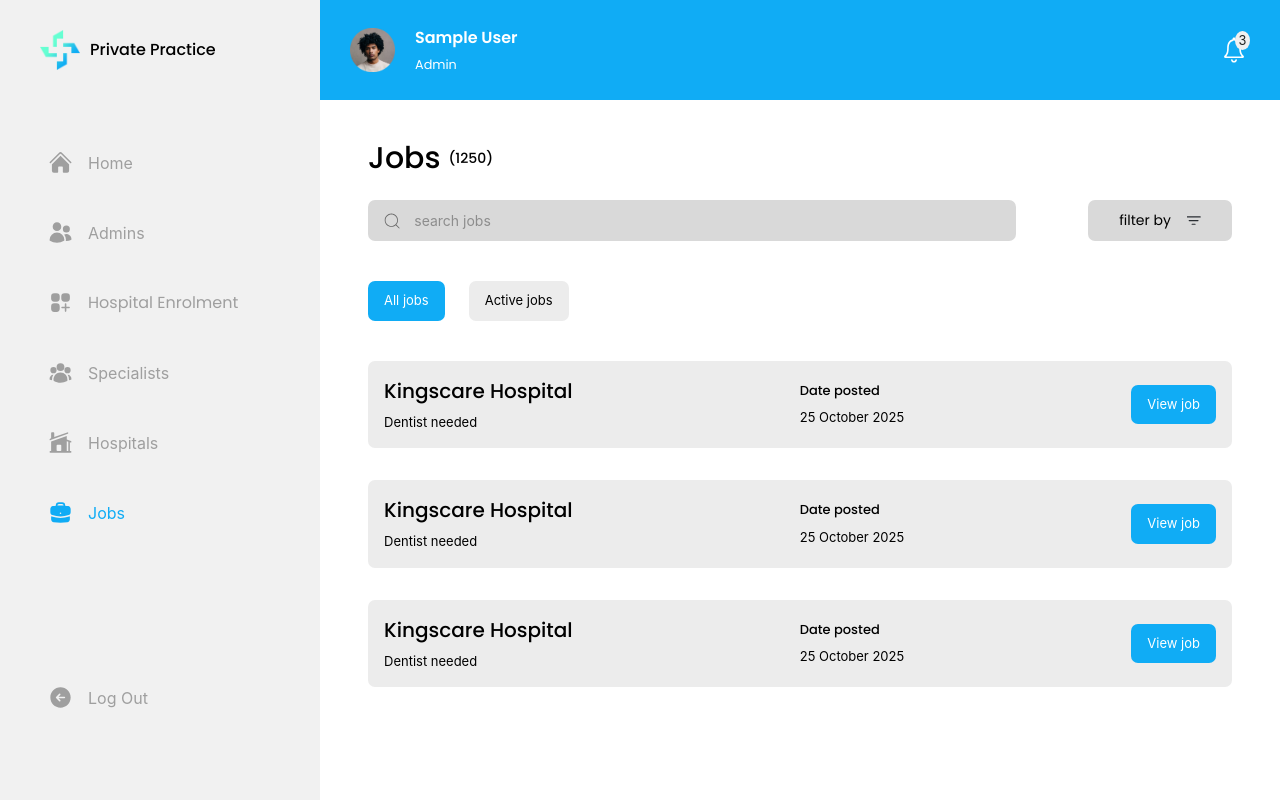
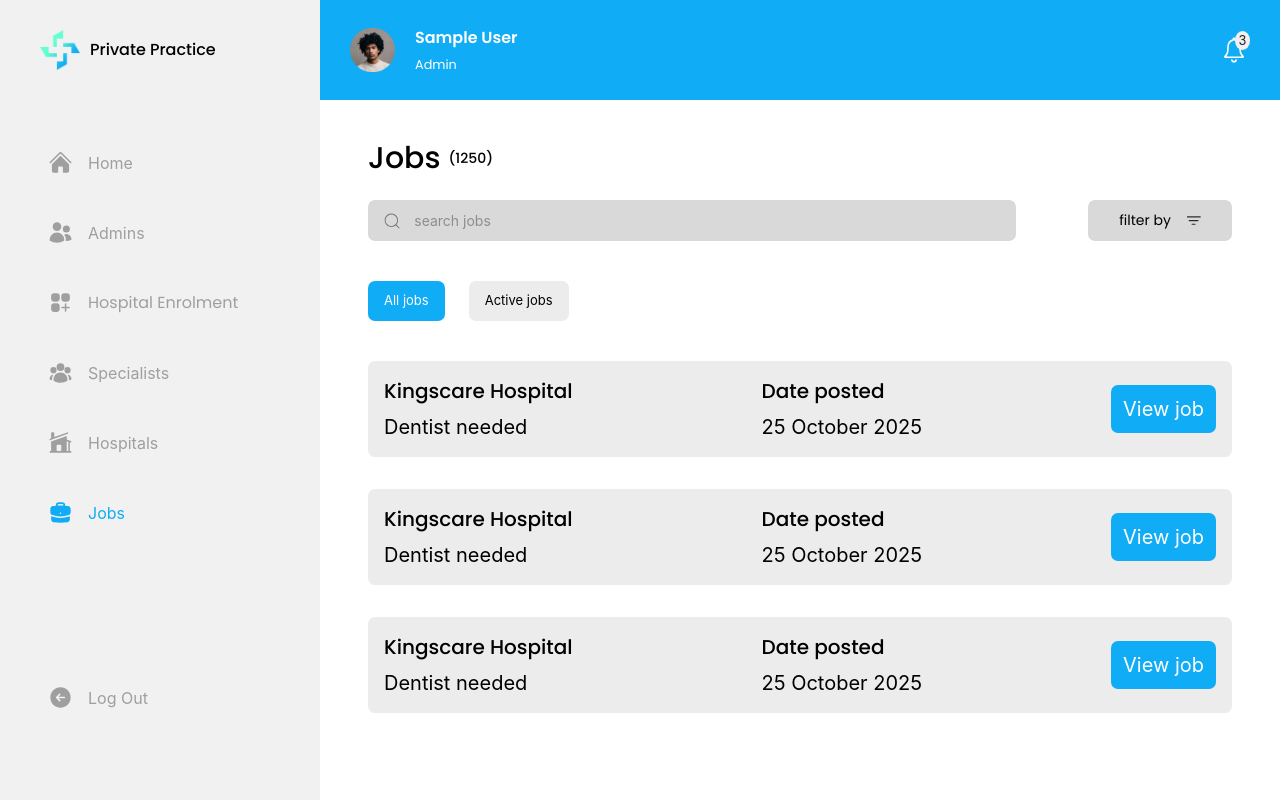
Before and after one commit to Private-Practice-NG/private_practice_admin, a React (Vite) app: page /jobs in a window 1280 px wide. Built offline with nearby package versions, Linux system fonts and the light colour scheme; sample sign-in values are in the browser's storage.

Commit message:
refactor: UI updates...

```diff
--- a/src/components/Layout/index.jsx
+++ b/src/components/Layout/index.jsx
@@ -67,7 +67,7 @@ const Layout = () => {
       </div>
       <div className="page-cont relative">
         <nav
-          className={` mobile-side-nav  ${
+          className={`min-h-screen mobile-side-nav  ${
             closeMobileNav ? 'nav--slide-out' : 'nav--slide-in'
           } bg-[#F0F0F0] fixed top-0 right-0 left-0 lg:hidden h-screen w-[85%] sm:w-[400px] z-50 flex flex-col gap-[30px]`}
         >
@@ -174,8 +174,8 @@ const Layout = () => {
         <nav className="mobile-top-nav fixed top-0 left-0 right-0 lg:hidden flex justify-between w-full bg-[#F0F0F0] py-4 px-3 sm:px-5 z-30">
           <Link to="/" className="branding flex items-center gap-2">
             <img src={logo} alt="brand" className="w-[40px]" />
-            <h5 className="poppins font-[500] text-[#10ACF5] text-[14px] hidden">
-              Private Practice
+            <h5 className="poppins font-[500] text-[14px]">
+              Private <br /> Practice
             </h5>
           </Link>
           <section className="flex items-center gap-4 sm:gap-6">
@@ -298,7 +298,7 @@ const Layout = () => {
               <p>3</p>
             </div>
           </div>
-          <div className="page-cont-outlet mt-[100px] lg:mt-0 p-3 sm:p-[20px] lg:px-0 lg:py-[40px] pb-[60px]">
+          <div className="min-h-screen page-cont-outlet mt-[100px] lg:mt-0 p-3 sm:p-[20px] lg:px-0 lg:py-[40px] pb-[60px]">
             <Outlet />
           </div>
         </div>
--- a/src/pages/Jobs/index.jsx
+++ b/src/pages/Jobs/index.jsx
@@ -69,53 +69,47 @@ function JobsPage() {
         </button>
       </section>
       <section className="jobs-list-wrappper flex gap-8 flex-col mt-10">
-        <div className="jobs-card py-4 px-4 rounded-[7px] bg-[#ececec] flex justify-between items-center">
-          <div className="flex flex-col gap-2">
-            <div className="poppins font-[500] xsm:text-[14px] sm:text-xl">
-              Kingscare Hospital
-            </div>
+        <div className="jobs-card py-4 px-2.5 xsm:px-4 rounded-[7px] bg-[#ececec] flex justify-between items-center">
+          <div className="flex flex-col gap-2 text-[12px] xsm:text-[14px] sm:text-xl">
+            <div className="poppins font-[500]">Kingscare Hospital</div>
             <div>Dentist needed</div>
           </div>
-          <div className="flex flex-col gap-2">
+          <div className="flex flex-col gap-2 text-[12px] xsm:text-[14px] sm:text-xl">
             <div className="poppins font-[500]">Date posted</div>
             <div>25 October 2025</div>
           </div>
           <div>
-            <button className="py-2.5 px-4 bg-[#10acf5] rounded-[7px] text-white">
+            <button className="py-2.5 px-3 bg-[#10acf5] rounded-[7px] text-white text-[12px] xsm:text-[14px] sm:text-xl">
               View job
             </button>
           </div>
         </div>
-        <div className="jobs-card py-4 px-4 rounded-[7px] bg-[#ececec] flex justify-between items-center">
-          <div className="flex flex-col gap-2">
-            <div className="poppins font-[500] xsm:text-[14px] sm:text-xl">
-              Kingscare Hospital
-            </div>
+        <div className="jobs-card py-4 px-2.5 xsm:px-4 rounded-[7px] bg-[#ececec] flex justify-between items-center">
+          <div className="flex flex-col gap-2 text-[12px] xsm:text-[14px] sm:text-xl">
+            <div className="poppins font-[500]">Kingscare Hospital</div>
             <div>Dentist needed</div>
           </div>
-          <div className="flex flex-col gap-2">
+          <div className="flex flex-col gap-2 text-[12px] xsm:text-[14px] sm:text-xl">
             <div className="poppins font-[500]">Date posted</div>
             <div>25 October 2025</div>
           </div>
           <div>
-            <button className="py-2.5 px-4 bg-[#10acf5] rounded-[7px] text-white">
+            <button className="py-2.5 px-3 bg-[#10acf5] rounded-[7px] text-white text-[12px] xsm:text-[14px] sm:text-xl">
               View job
             </button>
           </div>
         </div>
-        <div className="jobs-card py-4 px-4 rounded-[7px] bg-[#ececec] flex justify-between items-center">
-          <div className="flex flex-col gap-2">
-            <div className="poppins font-[500] xsm:text-[14px] sm:text-xl">
-              Kingscare Hospital
-            </div>
+        <div className="jobs-card py-4 px-2.5 xsm:px-4 rounded-[7px] bg-[#ececec] flex justify-between items-center">
+          <div className="flex flex-col gap-2 text-[12px] xsm:text-[14px] sm:text-xl">
+            <div className="poppins font-[500]">Kingscare Hospital</div>
             <div>Dentist needed</div>
           </div>
-          <div className="flex flex-col gap-2">
+          <div className="flex flex-col gap-2 text-[12px] xsm:text-[14px] sm:text-xl">
             <div className="poppins font-[500]">Date posted</div>
             <div>25 October 2025</div>
           </div>
           <div>
-            <button className="py-2.5 px-4 bg-[#10acf5] rounded-[7px] text-white">
+            <button className="py-2.5 px-3 bg-[#10acf5] rounded-[7px] text-white text-[12px] xsm:text-[14px] sm:text-xl">
               View job
             </button>
           </div>
--- a/src/pages/Specialists.jsx
+++ b/src/pages/Specialists.jsx
@@ -58,7 +58,7 @@ const Specialists = () => {
           <input
             className="text-[14px]"
             type="text"
-            placeholder="search hospital"
+            placeholder="search specialists"
             onChange={(e) => handleSearch(e.target.value)}
           />
         </div>
```
